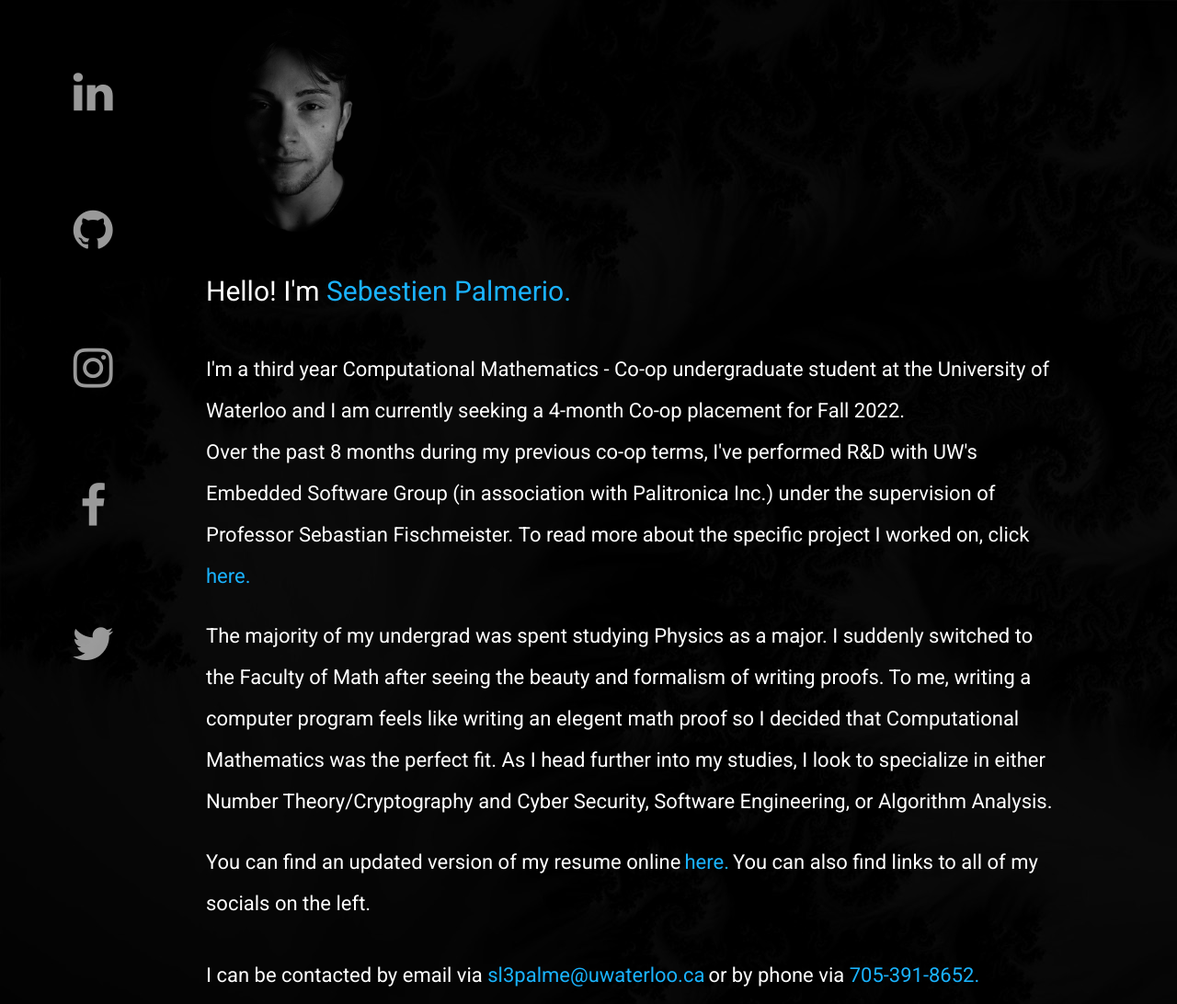
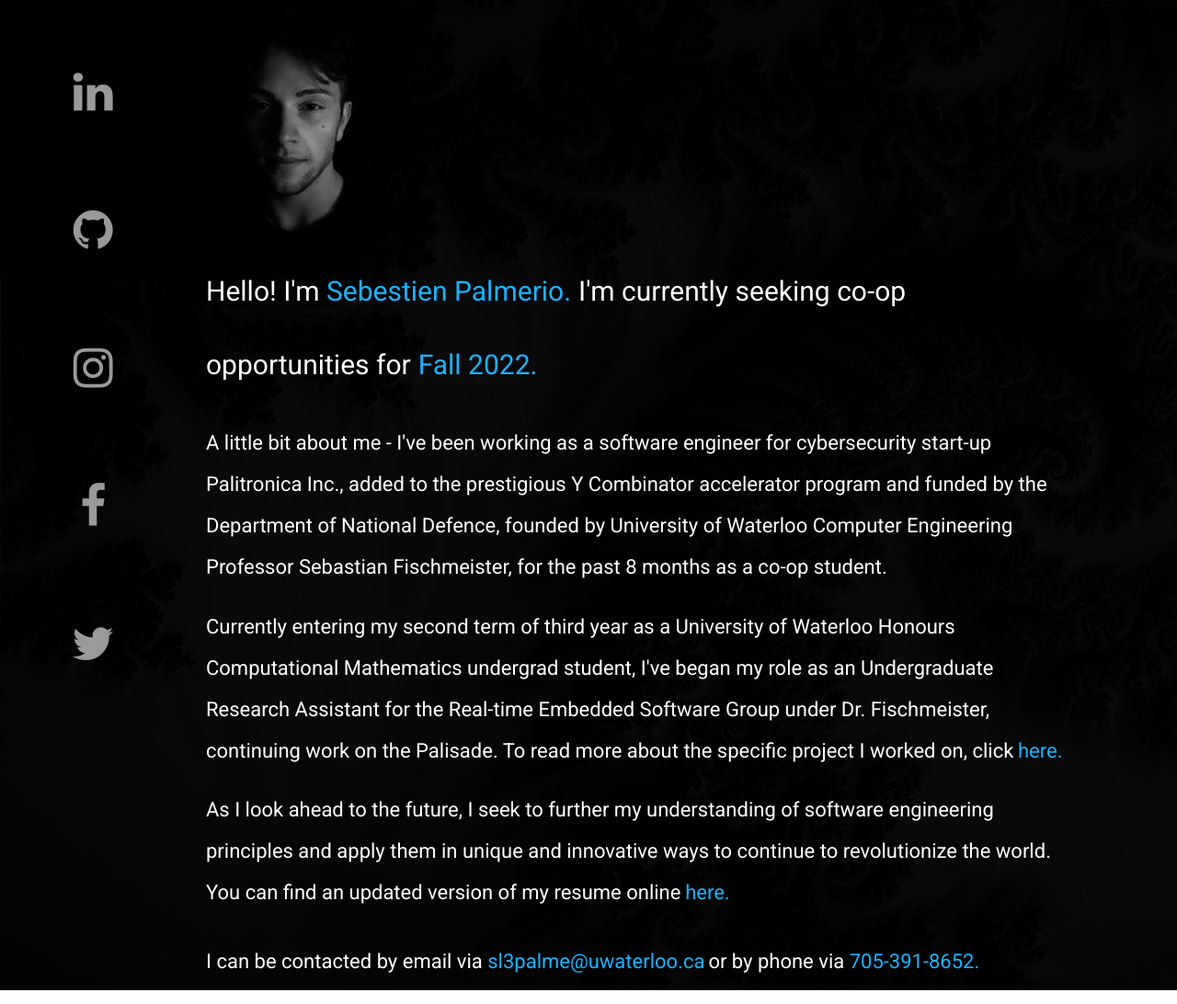
Before and after one commit to sebpalmerio/website, a plain HTML site: page index.html in a window 1280 px wide. Shown: the whole page at 92% size. Drawn offline with Linux system fonts and the light colour scheme.

Commit message:
May '22 Update

```diff
--- a/index.html
+++ b/index.html
@@ -15,32 +15,27 @@
         <main>
         <img src="headshot.jpg" alt="Sebestien Palmerio" id="headshot"><br>
         <h1>
-          <p id="pop">Hello! I'm </p><p id="pop" style="color: #1AB3FF">Sebestien Palmerio.</p>
+          <p id="pop">Hello! I'm </p><p id="pop" style="color: #1AB3FF">Sebestien Palmerio.</p> <p id="pop">I'm currently seeking co-op opportunities for</p> <p id="pop" style="color: #1AB3FF">Fall 2022.</p>
         </h1>
         <h2>
-          <p>I'm a third year Computational Mathematics - Co-op undergraduate student at the University of Waterloo and I am currently
-             seeking a 4-month Co-op placement for Fall 2022.</p> <br>
-          <p>Over the past 8 months during my previous co-op terms, I've performed R&D with UW's Embedded Software Group (in association
-             with Palitronica Inc.) under the supervision of Professor Sebastian Fischmeister. </p>
-          <p>To read more about the specific project I worked on, click</p>
-          <a href="https://www.palitronica.com/products/palisade" style="color: #1AB3FF" alt="Palitronica Link" target="_blank">here.</a> <br>
+          <p>A little bit about me - I've been working as a software engineer for cybersecurity start-up Palitronica Inc., added to the prestigious Y Combinator accelerator program
+             and funded by the Department of National Defence, founded by University of Waterloo Computer Engineering Professor Sebastian Fischmeister, for the past 8 months as a co-op student. </p>
         </h2>
         <h3>
-          <p>The majority of my undergrad was spent studying Physics as a major. I suddenly switched to the Faculty of Math after seeing the
-             beauty and formalism of writing proofs. To me, writing a computer program feels like writing an elegent math proof so I decided
-             that Computational Mathematics was the perfect fit. As I head further into my studies, I look to specialize in either
-              Number Theory/Cryptography and Cyber Security, Software Engineering, or Algorithm Analysis.</p>
+          <p>Currently entering my second term of third year as a University of Waterloo Honours Computational Mathematics undergrad student, I've began my role as an Undergraduate Research Assistant for
+            the Real-time Embedded Software Group under Dr. Fischmeister, continuing work on the Palisade. To read more about the specific project I worked on, click</p>
+         <a href="https://www.palitronica.com/products/palisade" style="color: #1AB3FF" alt="Palitronica Link" target="_blank">here.</a> <br>
         </h3>
-        <h4>
+        <h3>
+          <p>As I look ahead to the future, I seek to further my understanding of software engineering principles and apply them in unique and innovative ways to continue to revolutionize the world.</p>
           <p>You can find an updated version of my resume online</p>
           <a href="https://sebpalmerio.github.io/resume/" style="color: #1AB3FF" target="_blank">here.</a>
-          <p>You can also find links to all of my socials on the left.</p>
-        </h4>
+        </h3>
         </main>
       </div>
 
       <div class="socials">
-        <a href="https://linkedin.com/in/sebestien-palmerio/" class="social" alt="LinkedIn Link" target="_blank"><i class="fa fa-linkedin"></i></a>
+        <a href="https://linkedin.com/in/sebestien/" class="social" alt="LinkedIn Link" target="_blank"><i class="fa fa-linkedin"></i></a>
         <a href="https://github.com/sebpalmerio" class="social" alt="GitHub Link" target="_blank"><i class="fa fa-github"></i></a>
         <a href="https://instagram.com/sebpalmerio" class="social" alt="Instagram Link" target="_blank"><i class="fa fa-instagram"></i></a>
         <a href="https://facebook.com/sebestien.palmerio" class="social" alt="Facebook Link" target="_blank"><i class="fa fa-facebook"></i></a>
```
